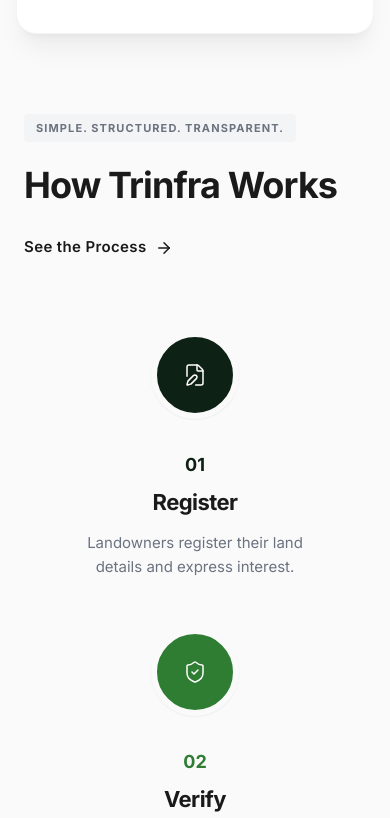
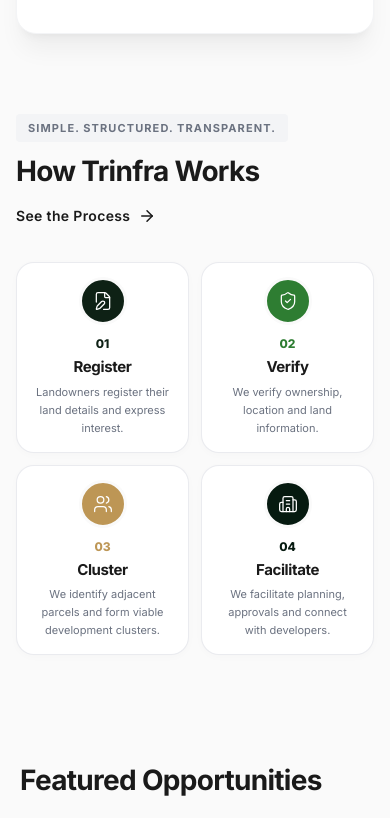
Before and after one commit to fadhilnebhan/TRINFRA, a Next.js app: page / in a window 390 px wide. Shown: the part 926-1744 px from the top of the page. Built offline with nearby package versions, Linux system fonts and the light colour scheme; no server answers.

Commit message:
fix(mobile): convert How Trinfra Works process steps to compact 2x2 grid on mobile

```diff
--- a/src/components/HowItWorks.tsx
+++ b/src/components/HowItWorks.tsx
@@ -1,5 +1,6 @@
 'use client';
 
+import Link from 'next/link';
 import { FileEdit, ShieldCheck, Users, Building2, ArrowRight } from 'lucide-react';
 
 export default function HowItWorks() {
@@ -8,7 +9,7 @@
       num: "01",
       color: "text-[#0E2115]",
       bg: "bg-[#0E2115]",
-      icon: <FileEdit className="text-white" size={24} strokeWidth={1.5} />,
+      icon: <FileEdit className="text-white w-5 h-5 sm:w-6 sm:h-6 lg:w-7 lg:h-7" strokeWidth={1.5} />,
       title: "Register",
       desc: "Landowners register their land details and express interest."
     },
@@ -16,7 +17,7 @@
       num: "02",
       color: "text-[#2E7D32]",
       bg: "bg-[#2E7D32]",
-      icon: <ShieldCheck className="text-white" size={24} strokeWidth={1.5} />,
+      icon: <ShieldCheck className="text-white w-5 h-5 sm:w-6 sm:h-6 lg:w-7 lg:h-7" strokeWidth={1.5} />,
       title: "Verify",
       desc: "We verify ownership, location and land information."
     },
@@ -24,7 +25,7 @@
       num: "03",
       color: "text-accent",
       bg: "bg-accent",
-      icon: <Users className="text-white" size={24} strokeWidth={1.5} />,
+      icon: <Users className="text-white w-5 h-5 sm:w-6 sm:h-6 lg:w-7 lg:h-7" strokeWidth={1.5} />,
       title: "Cluster",
       desc: "We identify adjacent parcels and form viable development clusters."
     },
@@ -32,43 +33,64 @@
       num: "04",
       color: "text-[#061A10]",
       bg: "bg-[#061A10]",
-      icon: <Building2 className="text-white" size={24} strokeWidth={1.5} />,
+      icon: <Building2 className="text-white w-5 h-5 sm:w-6 sm:h-6 lg:w-7 lg:h-7" strokeWidth={1.5} />,
       title: "Facilitate",
       desc: "We facilitate planning, approvals and connect with developers."
     }
   ];
 
   return (
-    <section id="how-it-works" className="pt-4 pb-20 bg-background">
-      <div className="max-w-[1360px] mx-auto px-6 md:px-12 lg:px-16">
+    <section id="how-it-works" className="pt-4 pb-14 sm:pb-16 lg:pb-20 bg-background">
+      <div className="max-w-[1360px] mx-auto px-4 sm:px-6 md:px-12 lg:px-16">
 
-        <div className="flex flex-col md:flex-row justify-between items-start md:items-end mb-16 gap-6">
+        {/* Section Header */}
+        <div className="flex flex-col sm:flex-row justify-between items-start sm:items-end mb-8 sm:mb-12 lg:mb-16 gap-4 sm:gap-6">
           <div>
-            <div className="inline-block bg-gray-100 text-gray-500 px-3 py-1.5 rounded-[4px] text-[11px] font-bold tracking-[0.1em] uppercase mb-4">
+            <div className="inline-block bg-gray-100 text-gray-500 px-3 py-1.5 rounded-[4px] text-[11px] font-bold tracking-[0.1em] uppercase mb-3 sm:mb-4">
               Simple. Structured. Transparent.
             </div>
-            <h2 className="text-[36px] md:text-[46px] font-heading font-bold text-foreground">How Trinfra Works</h2>
+            <h2 className="text-[28px] sm:text-[36px] md:text-[46px] font-heading font-bold text-foreground leading-tight">
+              How Trinfra Works
+            </h2>
           </div>
-          <button className="text-foreground font-semibold hover:text-accent transition-colors flex items-center gap-2 group text-[15px] tracking-wide mb-2">
+          <Link
+            href="/how-it-works"
+            className="text-foreground font-semibold hover:text-accent transition-colors flex items-center gap-2 group text-[14px] sm:text-[15px] tracking-wide mb-1 sm:mb-2"
+          >
             See the Process
             <ArrowRight size={18} className="group-hover:translate-x-1 transition-transform" />
-          </button>
+          </Link>
         </div>
 
+        {/* Process Steps */}
         <div className="relative">
-          {/* Horizontal Dotted Line */}
+          {/* Horizontal Dotted Line - Desktop Only */}
           <div className="hidden lg:block absolute top-[44px] left-[10%] w-[80%] h-[1px] border-t-[2px] border-dotted border-gray-300 z-0"></div>
 
-          <div className="grid grid-cols-1 lg:grid-cols-4 gap-12 lg:gap-8 relative z-10">
+          {/* 2x2 Grid on Mobile & Tablet, 4 columns on Desktop */}
+          <div className="grid grid-cols-2 lg:grid-cols-4 gap-3 sm:gap-4 md:gap-6 lg:gap-8 relative z-10">
             {steps.map((step, index) => (
-              <div key={index} className="flex flex-col items-center text-center bg-background px-4">
-                <div className={`w-[88px] h-[88px] rounded-full ${step.bg} flex items-center justify-center mb-8 border-[6px] border-background shrink-0 shadow-sm`}>
+              <div
+                key={index}
+                className="bg-white rounded-[18px] sm:rounded-[20px] p-3.5 sm:p-5 md:p-6 border border-gray-200/80 shadow-[0_2px_8px_rgba(0,0,0,0.02)] flex flex-col items-center text-center lg:bg-transparent lg:border-0 lg:shadow-none lg:p-0 transition-all"
+              >
+                {/* Icon Circle */}
+                <div className={`w-12 h-12 sm:w-14 sm:h-14 lg:w-[88px] lg:h-[88px] rounded-full ${step.bg} flex items-center justify-center mb-2.5 sm:mb-4 lg:mb-8 border-[3px] sm:border-4 lg:border-[6px] border-background shrink-0 shadow-xs lg:shadow-sm`}>
                   {step.icon}
                 </div>
 
-                <div className={`font-heading text-[18px] font-bold mb-2 ${step.color}`}>{step.num}</div>
-                <h3 className="text-[22px] font-bold text-foreground mb-3">{step.title}</h3>
-                <p className="text-gray-500 text-[15px] leading-relaxed max-w-[260px]">
+                {/* Step Number */}
+                <div className={`font-heading text-[12px] sm:text-[14px] lg:text-[18px] font-extrabold mb-1 lg:mb-2 ${step.color}`}>
+                  {step.num}
+                </div>
+
+                {/* Step Title */}
+                <h3 className="text-[15px] sm:text-[18px] lg:text-[22px] font-bold text-foreground mb-1.5 sm:mb-2 lg:mb-3 leading-snug">
+                  {step.title}
+                </h3>
+
+                {/* Step Description */}
+                <p className="text-gray-500 text-[11px] sm:text-[13px] lg:text-[15px] leading-relaxed max-w-[260px]">
                   {step.desc}
                 </p>
               </div>
```
